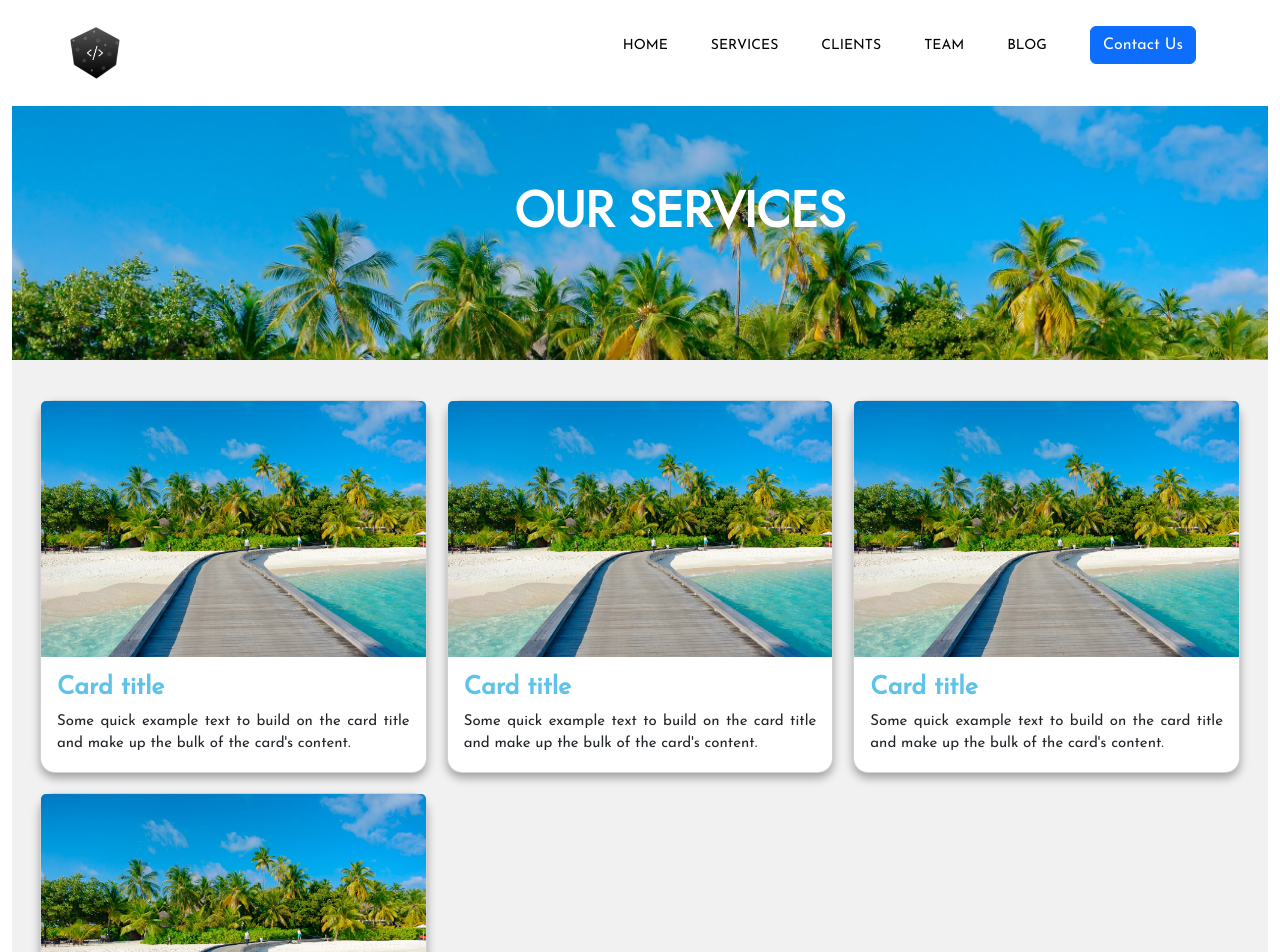
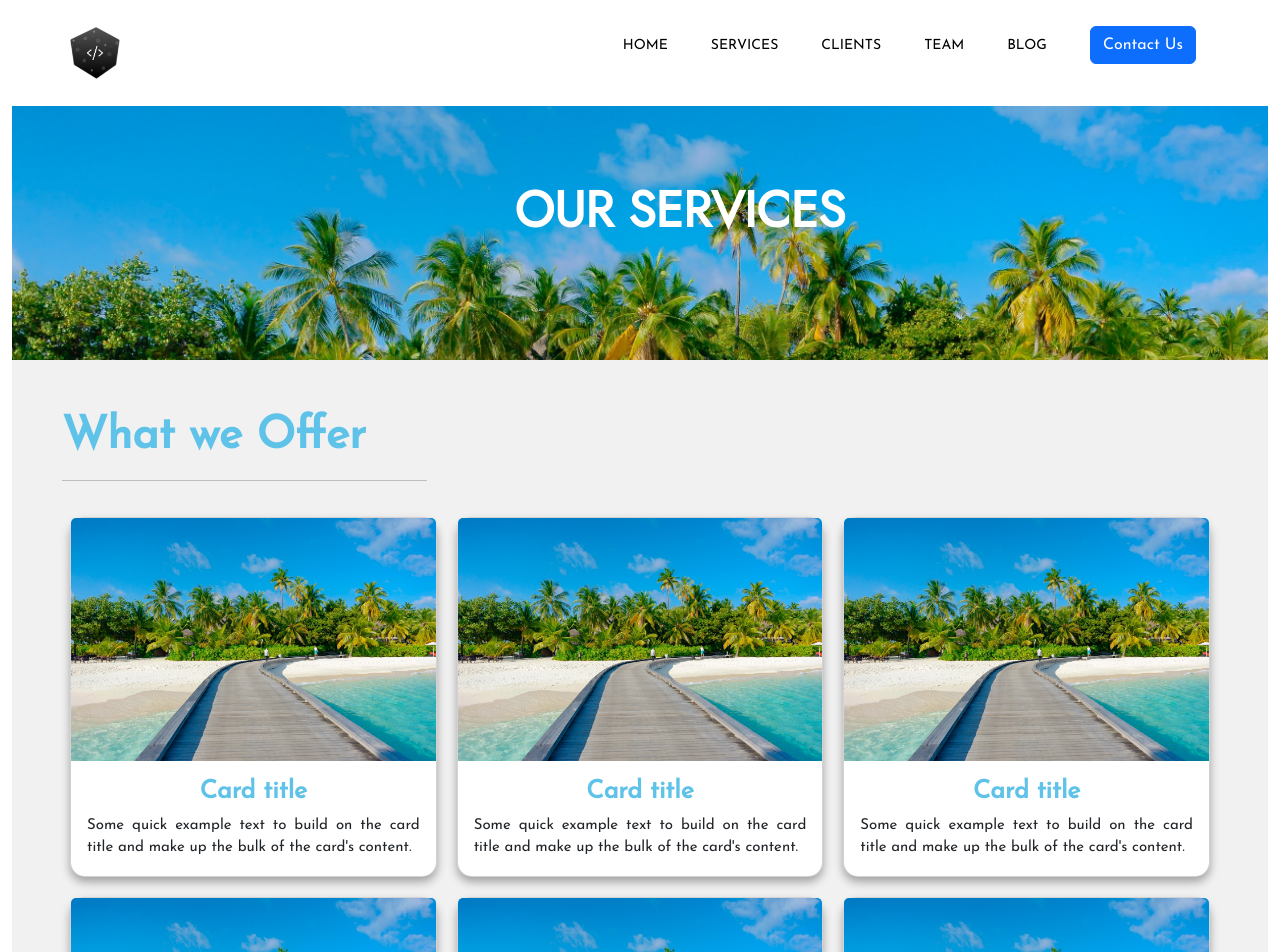
Before and after one commit to iamsergeo22/consult_project, a Vue app: page /service in a window 1280 px wide. Shown: the top 952 px of the page. Built offline with nearby package versions, Linux system fonts and the light colour scheme.

Commit message:
new-update

```diff
--- a/src/views/ServicePage.vue
+++ b/src/views/ServicePage.vue
@@ -8,7 +8,31 @@
      </div>
 
      <div class="service">
+          <h3>What we Offer</h3>
+          <hr>
           <div class="row">
+               <div class="col-lg-4">
+                    <div class="card" style="width: 25rem;">
+                         <img src="../assets/pexels-asad-photo-maldives-9482122.jpg" class="card-img-top img-fluid"
+                              alt="...">
+                         <div class="card-body">
+                              <h5 class="card-title">Card title</h5>
+                              <p class="card-text">Some quick example text to build on the card title and make up the
+                                   bulk of the card's content.</p>
+                         </div>
+                    </div>
+               </div>
+               <div class="col-lg-4">
+                    <div class="card" style="width: 25rem;">
+                         <img src="../assets/pexels-asad-photo-maldives-9482122.jpg" class="card-img-top img-fluid"
+                              alt="...">
+                         <div class="card-body">
+                              <h5 class="card-title">Card title</h5>
+                              <p class="card-text">Some quick example text to build on the card title and make up the
+                                   bulk of the card's content.</p>
+                         </div>
+                    </div>
+               </div>
                <div class="col-lg-4">
                     <div class="card" style="width: 25rem;">
                          <img src="../assets/pexels-asad-photo-maldives-9482122.jpg" class="card-img-top img-fluid"
@@ -85,6 +109,8 @@
 
 
 <style lang="scss" scoped>
+
+
      .contact {
           padding: 20px;
 
@@ -105,6 +131,21 @@
           text-align: justify;
      }
 
+          hr:nth-child(2) {
+               max-width: 365px;
+               margin-bottom: 16px;
+               text-align: center;
+          }
+
+          hr:nth-child(4) {
+               height: 6px;
+               background-color: #fff;
+               border: none;
+               max-width: 85px;
+               margin-top: 16px;
+               text-align: center;
+          }
+
 
 
      .testimony {
@@ -119,21 +160,20 @@
 
 
      .service {
-          padding: 20px;
+          padding: 50px;
+          text-align: center;
      }
 
-     .row {
+     .row, .col-lg-4 {
           padding: 10px;
-     }
 
-     .col-lg-4 {
-          padding: 10px;
      }
 
      .card {
           border-radius: 15px;
           box-shadow: 0 5px 10px #0005;
           max-width: 100%;
+
      }
 
      .card-text {
--- a/src/views/TestimonyView.vue
+++ b/src/views/TestimonyView.vue
@@ -96,14 +96,12 @@
 
      .banner-container .banner {
           border-radius: 10px;
-          margin: 50px;
-
+          margin: 20px;
           align-items: center;
           justify-content: center;
+          box-shadow: 0 10px 20px #0005;
 
-          box-shadow: 0 10px 20px #0005;
-          overflow: hidden;
-          padding: 30px;
+
      }
 
 
```
